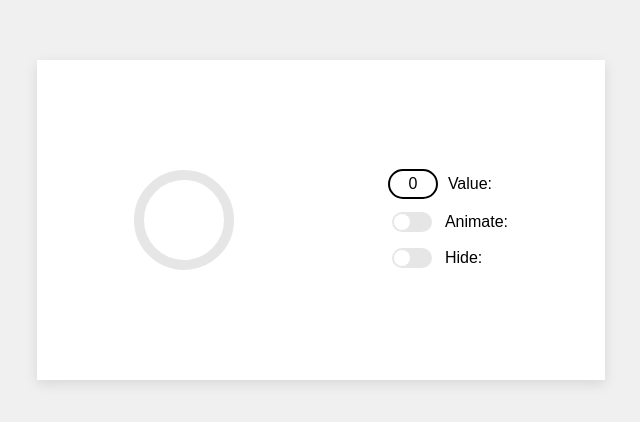
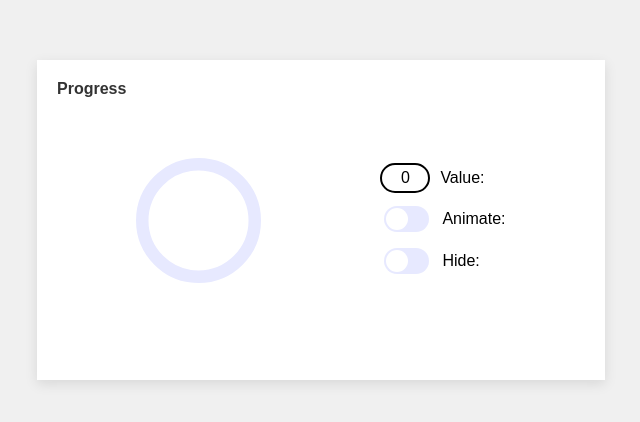
Before and after one commit to Jequda/Ozon, a plain HTML site: page index.html in a window 1280 px wide. Shown: the part 180-602 px from the top of the page, without its empty margins (319-959 px from the left). Drawn offline with Linux system fonts and the light colour scheme.

Commit message:
Обновлены стили

```diff
--- a/index.html
+++ b/index.html
@@ -8,6 +8,7 @@
   </head>
   <body>
     <div class="container">
+      <div class="title">Progress</div>
       <div class="progress-block">
         <svg class="progress-circle" viewBox="0 0 100 100">
           <circle cx="50" cy="50" r="45" class="bg-circle"></circle>
--- a/style.css
+++ b/style.css
@@ -18,24 +18,33 @@ html {
   display: flex;
   flex-direction: column;
   align-items: center;
-  gap: 20px;
   padding: 20px;
   background-color: #ffffff;
   box-shadow: 0px 4px 12px rgba(0, 0, 0, 0.1);
-  width: 568px;
-  height: 320px;
+  width: 320px;
+  height: 568px;
   justify-content: space-around;
+  position: relative;
+}
+
+.title {
+  position: absolute;
+  top: 20px;
+  left: 20px;
+  font-size: 16px;
+  font-weight: 600;
+  color: #333;
 }
 
 .progress-block {
-  width: 100px;
-  height: 100px;
+  width: 125px;
+  height: 125px;
   position: relative;
 }
 
 .progress-circle {
-  width: 100px;
-  height: 100px;
+  width: 125x;
+  height: 125px;
   transform: rotate(-90deg);
 }
 
@@ -46,7 +55,7 @@ html {
 }
 
 .bg-circle {
-  stroke: #e6e6e6;
+  stroke: #e7e9ff;
 }
 
 .progress-circle-value {
@@ -61,7 +70,6 @@ html {
   display: flex;
   flex-direction: column;
   gap: 10px;
-  align-items: center;
 }
 
 .controls label {
@@ -89,10 +97,10 @@ input::-webkit-inner-spin-button {
 
 .controls input[type="checkbox"] {
   appearance: none;
-  width: 40px;
-  height: 20px;
-  background-color: #e6e6e6;
-  border-radius: 10px;
+  width: 45px;
+  height: 26px;
+  background-color: #e7e9ff;
+  border-radius: 20px;
   position: relative;
   cursor: pointer;
   transition: background-color 0.3s;
@@ -104,8 +112,8 @@ input::-webkit-inner-spin-button {
 
 .controls input[type="checkbox"]::before {
   content: "";
-  width: 16px;
-  height: 16px;
+  width: 22px;
+  height: 22px;
   background-color: #ffffff;
   border-radius: 50%;
   position: absolute;
@@ -121,8 +129,8 @@ input::-webkit-inner-spin-button {
 @media (min-width: 568px) and (orientation: landscape) {
   .container {
     flex-direction: row;
-    max-width: 568px;
-    gap: 40px;
+    width: 568px;
+    height: 320px;
     padding: 40px;
   }
   .controls {
```
